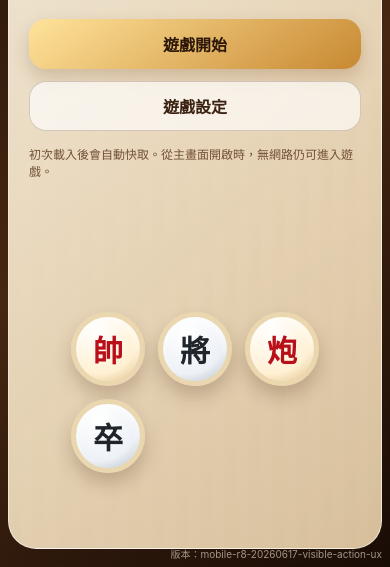
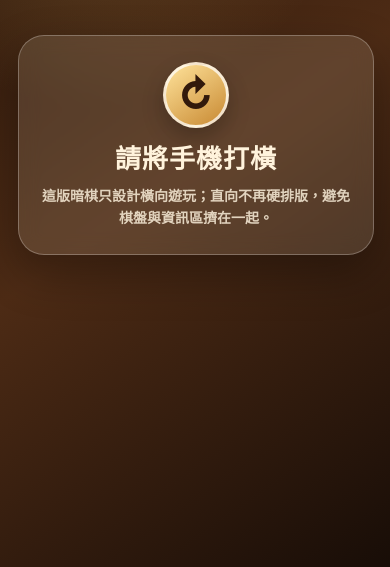
Before and after one commit to snfr067/chess, a plain HTML site: page index.html in a window 390 px wide. Shown: the part 277-844 px from the top of the page. Drawn offline with Linux system fonts and the light colour scheme.

Commit message:
只鎖定橫向

```diff
--- a/index.html
+++ b/index.html
@@ -8,13 +8,20 @@
   <meta name="apple-mobile-web-app-status-bar-style" content="black-translucent">
   <meta name="apple-mobile-web-app-title" content="台灣暗棋">
   <title>台灣暗棋小遊戲</title>
-  <meta name="app-version" content="mobile-r8-20260617-visible-action-ux">
+  <meta name="app-version" content="mobile-r9-20260617-landscape-only">
   <link rel="manifest" href="./manifest.webmanifest">
   <link rel="icon" href="./icon.svg" type="image/svg+xml">
   <link rel="apple-touch-icon" href="./apple-touch-icon.svg">
-  <link rel="stylesheet" href="./style.css?v=mobile-r8-20260617-visible-action-ux">
+  <link rel="stylesheet" href="./style.css?v=mobile-r9-20260617-landscape-only">
 </head>
 <body>
+  <div class="rotate-lock" role="status" aria-live="polite">
+    <div class="rotate-card">
+      <div class="rotate-icon" aria-hidden="true">↻</div>
+      <strong>請將手機打橫</strong>
+      <span>這版暗棋只設計橫向遊玩；直向不再硬排版，避免棋盤與資訊區擠在一起。</span>
+    </div>
+  </div>
   <div class="app-shell">
     <header class="app-header">
       <div class="brand-mark" aria-hidden="true">棋</div>
@@ -181,7 +188,7 @@
     </div>
   </div>
 
-  <script src="./app.js?v=mobile-r8-20260617-visible-action-ux"></script>
-  <div id="versionBadge" class="version-badge">版本：mobile-r8-20260617-visible-action-ux</div>
+  <script src="./app.js?v=mobile-r9-20260617-landscape-only"></script>
+  <div id="versionBadge" class="version-badge">版本：mobile-r9-20260617-landscape-only</div>
 </body>
 </html>
--- a/service-worker.js
+++ b/service-worker.js
@@ -1,9 +1,9 @@
-const CACHE_NAME = "taiwan-dark-chess-pwa-mobile-r8-20260617-visible-action-ux";
+const CACHE_NAME = "taiwan-dark-chess-pwa-mobile-r9-20260617-landscape-only";
 const APP_SHELL = [
   "./",
   "./index.html",
-  "./style.css?v=mobile-r8-20260617-visible-action-ux",
-  "./app.js?v=mobile-r8-20260617-visible-action-ux",
+  "./style.css?v=mobile-r9-20260617-landscape-only",
+  "./app.js?v=mobile-r9-20260617-landscape-only",
   "./manifest.webmanifest",
   "./icon.svg",
   "./apple-touch-icon.svg"
--- a/style.css
+++ b/style.css
@@ -334,3 +334,97 @@ p { margin: 12px 0 0; color: var(--muted); line-height: 1.6; }
   .grave-row { grid-template-columns:64px minmax(0,1fr); gap:6px; }
   .grave-piece { width:25px; height:25px; border-width:2px; font-size:12px; }
 }
+
+/* ===== v9: 手機橫向限定，不再嘗試直向手機排版 ===== */
+.rotate-lock {
+  display: none;
+  position: fixed;
+  inset: 0;
+  z-index: 9999;
+  padding: max(18px, env(safe-area-inset-top)) max(18px, env(safe-area-inset-right)) max(18px, env(safe-area-inset-bottom)) max(18px, env(safe-area-inset-left));
+  place-items: center;
+  color: #fff3dc;
+  background:
+    radial-gradient(circle at 24% 14%, rgba(244, 197, 106, 0.24), transparent 34%),
+    linear-gradient(145deg, #211107 0%, #4d2b15 52%, #180d07 100%);
+}
+.rotate-card {
+  width: min(420px, calc(100vw - 34px));
+  display: grid;
+  justify-items: center;
+  gap: 10px;
+  padding: 26px 22px;
+  text-align: center;
+  border-radius: 26px;
+  background: rgba(255, 244, 222, 0.12);
+  border: 1px solid rgba(255, 255, 255, 0.26);
+  box-shadow: 0 18px 46px rgba(0,0,0,.32);
+  backdrop-filter: blur(10px);
+}
+.rotate-icon {
+  width: 66px;
+  height: 66px;
+  display: grid;
+  place-items: center;
+  border-radius: 50%;
+  color: #32190b;
+  background: linear-gradient(145deg, #ffe39b, #c88932);
+  border: 3px solid rgba(255,255,255,.72);
+  font-size: 38px;
+  font-weight: 1000;
+  box-shadow: 0 10px 22px rgba(0,0,0,.24);
+}
+.rotate-card strong {
+  font-size: 26px;
+  font-weight: 1000;
+  letter-spacing: .04em;
+}
+.rotate-card span {
+  max-width: 330px;
+  color: rgba(255,244,223,.82);
+  font-size: 14px;
+  line-height: 1.55;
+  font-weight: 760;
+}
+
+/* 桌面與手機橫向都採同一套橫向骨架：棋盤左、資訊右。 */
+.game-layout { min-height: calc(100svh - 74px); }
+.game-panel {
+  min-height: calc(100svh - 74px);
+  display: grid;
+  grid-template-columns: minmax(0, 1fr) clamp(250px, 29vw, 330px);
+  grid-template-areas: "board side";
+  align-items: stretch;
+  gap: 10px;
+  overflow: hidden;
+}
+.board-zone { grid-area: board; min-width: 0; min-height: 0; }
+.side-rail {
+  grid-area: side;
+  min-width: 0;
+  min-height: 0;
+  overflow-y: auto;
+  overflow-x: hidden;
+  -webkit-overflow-scrolling: touch;
+  padding-right: 1px;
+}
+.board-frame { width: 100%; height: 100%; min-height: 0; display: grid; place-items: center; }
+.board {
+  width: min(100%, calc((100svh - 96px) * 1.96), 820px);
+  max-height: calc(100svh - 96px);
+}
+
+/* 手機直向只顯示旋轉提示，不再排直向棋盤。 */
+@media (orientation: portrait) and (max-width: 900px) {
+  html, body { width: 100%; height: 100%; overflow: hidden; }
+  .app-shell { display: none !important; }
+  .rotate-lock { display: grid; }
+  .toast, .modal, .version-badge { display: none !important; }
+}
+
+/* 手機橫向全螢幕：維持橫向骨架，右側可捲，不互相覆蓋。 */
+@media (orientation: landscape) and (max-width: 980px) and (max-height: 640px) {
+  .side-rail { overflow-y: auto; overflow-x: hidden; }
+  .game-panel { grid-template-columns: minmax(0, 1fr) clamp(218px, 30vw, 270px); grid-template-areas: "board side"; }
+  .board { width: min(100%, calc((100svh - 20px) * 1.92)); max-height: calc(100svh - 20px); }
+}
```
Also changed, not shown: README.md, manifest.webmanifest.
